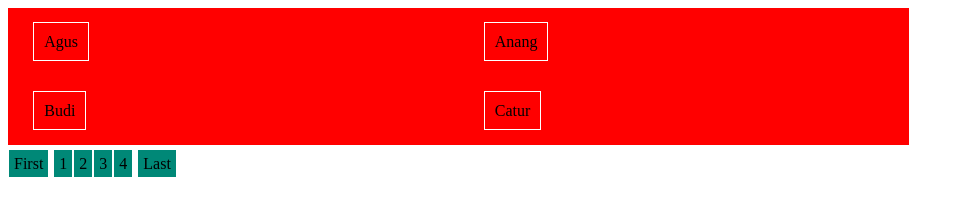
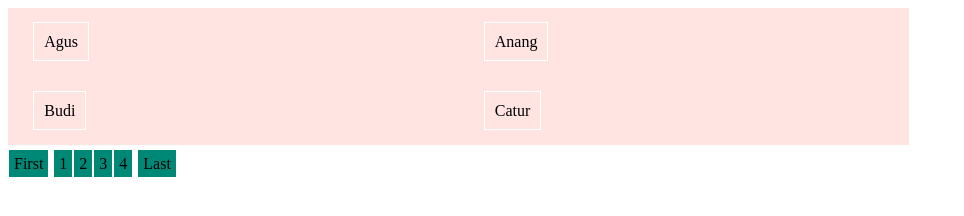
Before and after one commit to pujie/sentot, a plain HTML site: page cubics/cubics.html in a window 1280 px wide. Shown: the whole page, without its empty margins (0-964 px from the left). Drawn offline with nearby package versions, Linux system fonts and the light colour scheme.

Commit message:
add animation

```diff
--- a/cubics/cubics.css
+++ b/cubics/cubics.css
@@ -1,5 +1,5 @@
 .item{
-	background: red;
+	background: mistyrose;
 	text-align:justify;
 	display: inline-block;
 	padding:2% 2% 2% 2%;
--- a/cubics/cubics.html
+++ b/cubics/cubics.html
@@ -16,7 +16,8 @@
 		$('#lumajang').sentot({
 			dataSource:employees,
 			itemPerPage:4,
-			fields:['name']
+			fields:['name'],
+			animate:true
 		});
 	}(jQuery));
   </script>
--- a/sentot.js
+++ b/sentot.js
@@ -5,7 +5,8 @@ $.fn.sentot = function(options){
 		itemPerPage:4,
 		orderBy:"name",
 		orderType:"asc",
-		maxButtonNumber:5
+		maxButtonNumber:5,
+		animate:false
 	},options);
 	$(this).append('<div id="container"></div>');
 	var that = this,
@@ -18,13 +19,24 @@ $.fn.sentot = function(options){
 			}else{
 				pageLastItem = parseInt(itemPerPage)+parseInt(firstItem);
 			}
-			for(x=parseInt(firstItem);x<pageLastItem;x++){
-				str='';
-				for(y=0;y<settings.fields.length;y++){
-					str+='<span class="subitem">'+obj[x][settings.fields[y]]+'</span>';
-					console.log('item got',x,obj[x][settings.fields[y]]);
+			if(settings.animate===true){
+				for(x=parseInt(firstItem);x<pageLastItem;x++){
+					str='';
+					for(y=0;y<settings.fields.length;y++){
+						str+='<span class="subitem" style="display:none;">'+obj[x][settings.fields[y]]+'</span>';
+					}
+					$('#container').append('<div class="item">'+str+'</div>')
+					$newItem = $('#container .item .subitem');
+					$newItem.fadeIn('slow');
 				}
-				$('#container').append('<div class="item">'+str+'</div>');
+			}else{
+				for(x=parseInt(firstItem);x<pageLastItem;x++){
+					str='';
+					for(y=0;y<settings.fields.length;y++){
+						str+='<span class="subitem">'+obj[x][settings.fields[y]]+'</span>';
+					}
+					$('#container').append('<div class="item">'+str+'</div>')
+				}
 			}
 		}
 	populateItems(0,settings.itemPerPage);
```
